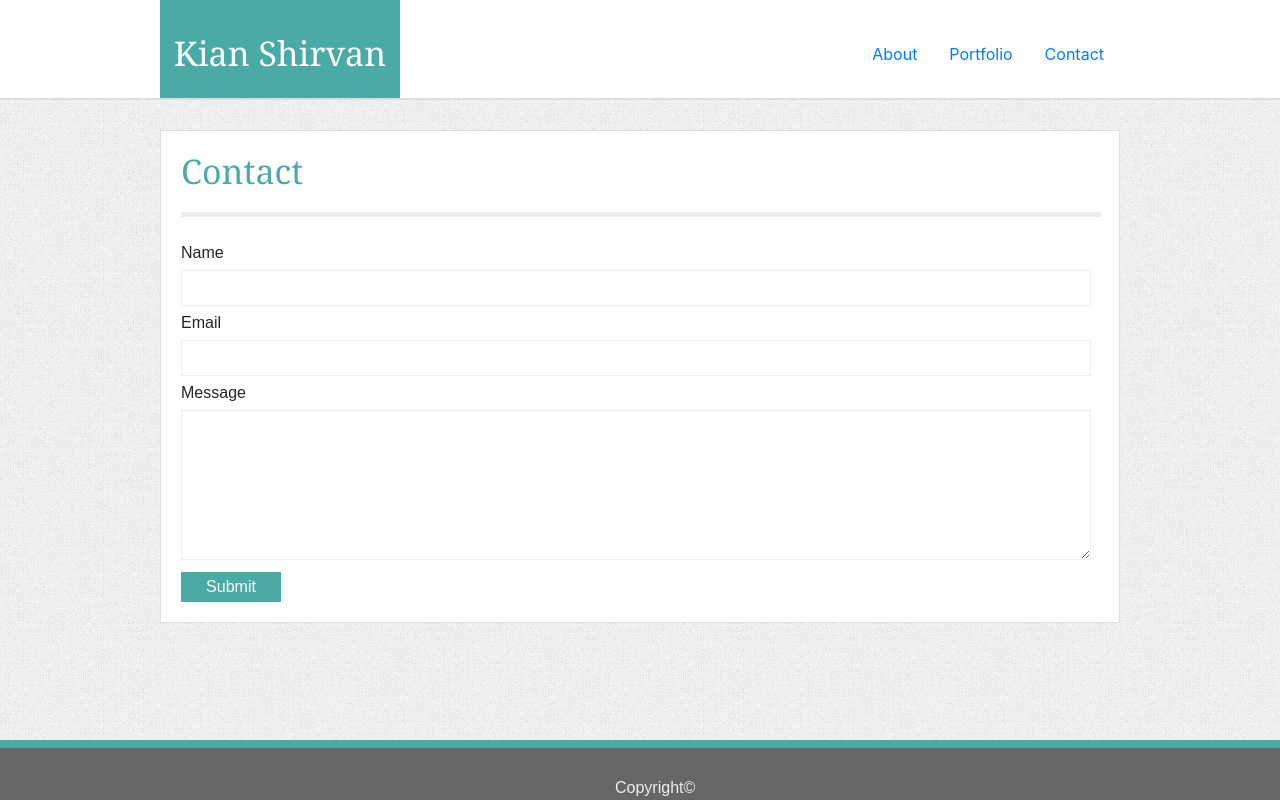
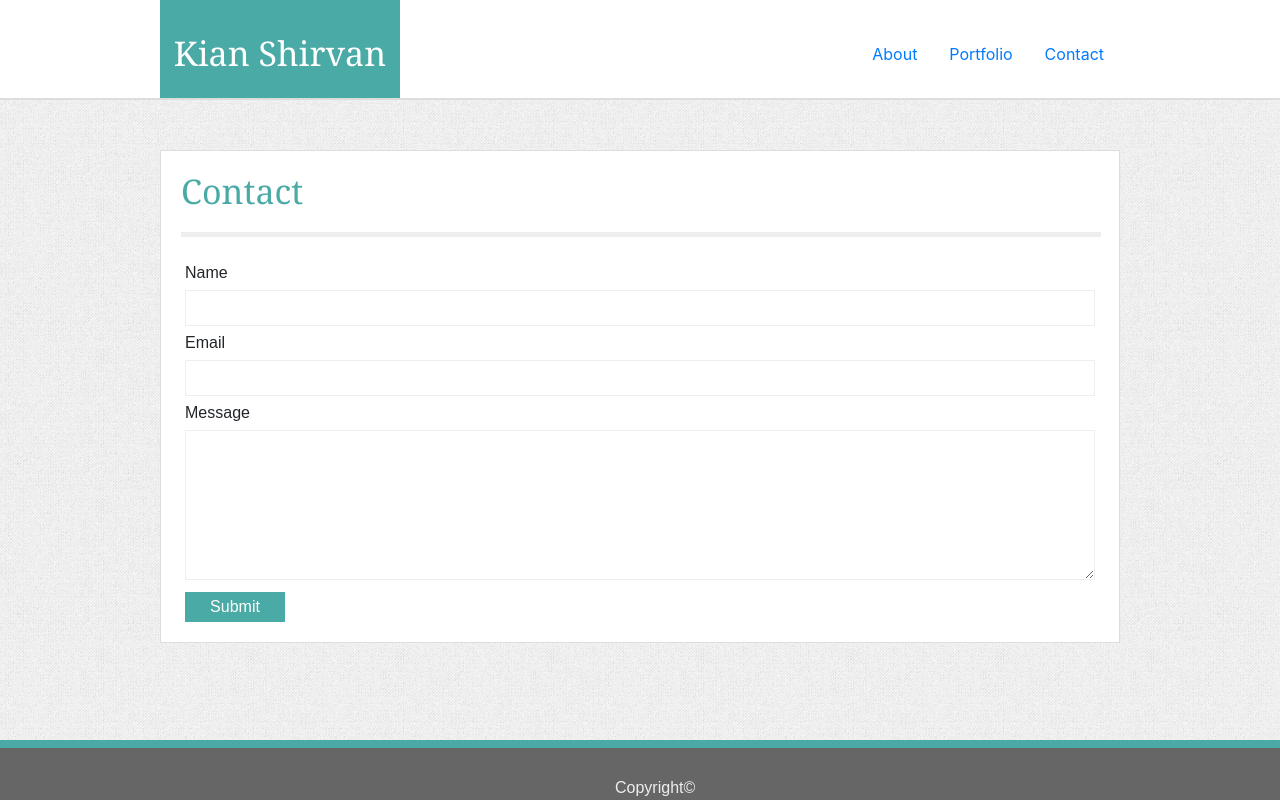
Before and after one commit to Kianimal/Bootstrap-Portfolio, a plain HTML site: page contact.html in a window 1280 px wide. Drawn offline with nearby package versions, Linux system fonts and the light colour scheme.

Commit message:
More minor formatting changes.

```diff
--- a/assets/css/style.css
+++ b/assets/css/style.css
@@ -21,7 +21,7 @@ h1{
 
 #headerTeal {
     color:#4aaaa5;
-    padding:20px;
+    padding:20px 0px;
 }
 
 #headerTealBox {
@@ -64,6 +64,8 @@ p {
 
 body{
     background-image: url("../images/gray_jean.png");
+    width:100%;
+    height:auto;
 }
 
 #menu {
@@ -82,17 +84,19 @@ body{
     background-color: #eeeeee;
     height:5px;
     width:920px;
-    position: relative;
-    left:20px;
+    margin:auto;
+    /* position: relative;
+    left:20px; */
 }
 
 #contentAreaBody {
     border:1px solid #dddddd;
     width:960px;
-    height: auto;
     background-color: white;
-    margin:130px auto;
-    padding: 0px 0px 20px;
+    margin: 0px auto;
+    padding: 0px 20px 20px;
+    position: relative;
+    top: 150px;
 }
 
 header {
@@ -160,8 +164,9 @@ footer {
 
 form {
     margin:auto;
-    position:relative;
-    left:20px;
+    width: 910px;
+    /* position:relative;
+    left:20px; */
     font-family: Arial, 'Helvetica Neue', Helvetica, sans-serif;
 }
 
```
